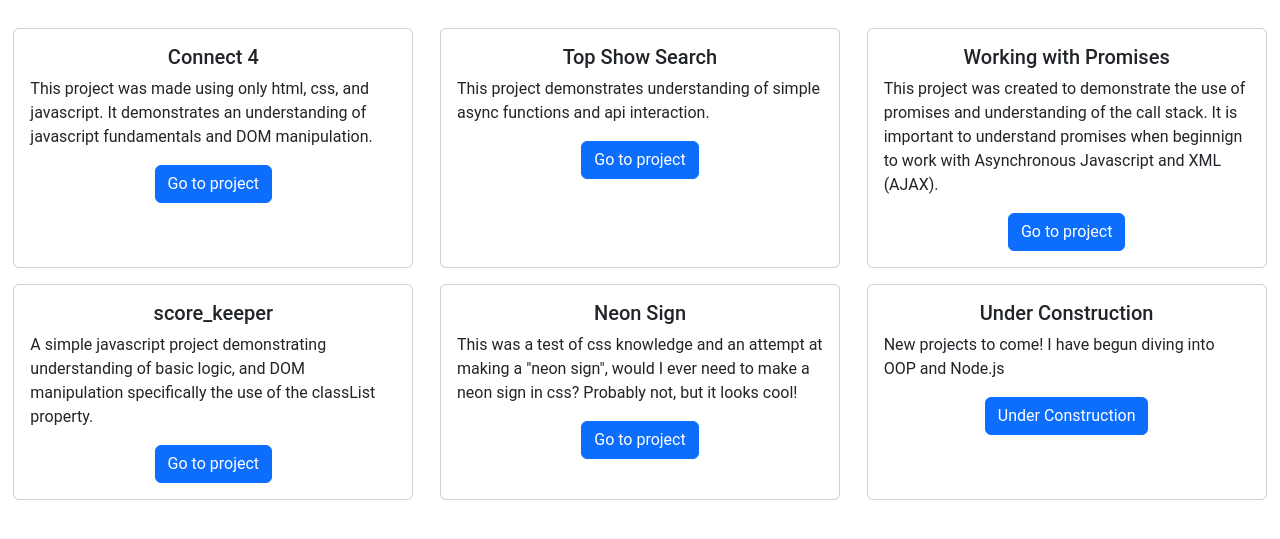
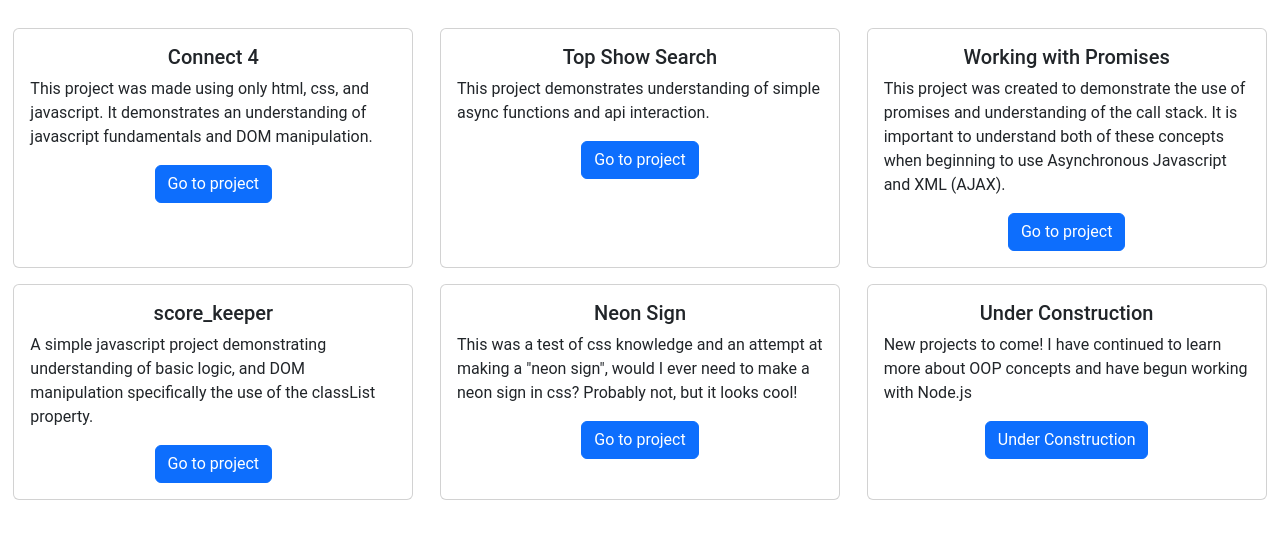
Before and after one commit to TST117/TST117.github.io, a plain HTML site: page projects/projects.html in a window 1280 px wide. Shown: the part 161-700 px from the top of the page. Drawn offline with nearby package versions, Linux system fonts and the light colour scheme.

Commit message:
fixed typos

```diff
--- a/projects/projects.html
+++ b/projects/projects.html
@@ -79,8 +79,8 @@
                                 <h5 class="card-title">Working with Promises</h5>
                                 <p class="card-text text-start">
                                     This project was created to demonstrate the use of promises and understanding of the
-                                    call stack. It is important to understand promises when beginnign to work with
-                                    Asynchronous Javascript and XML (AJAX).
+                                    call stack. It is important to understand both of these concepts when beginning to
+                                    use Asynchronous Javascript and XML (AJAX).
                                 </p>
                                 <a href="CreatingPromises/index.html" class="btn btn-primary">Go to project</a>
                             </div>
@@ -115,7 +115,8 @@
                             <div class="card-body">
                                 <h5 class="card-title">Under Construction</h5>
                                 <p class="card-text text-start">
-                                    New projects to come! I have begun diving into OOP and Node.js
+                                    New projects to come! I have continued to learn more about OOP concepts and have
+                                    begun working with Node.js
                                 </p>
                                 <a href="#" class="btn btn-primary">Under Construction</a>
                             </div>
```
